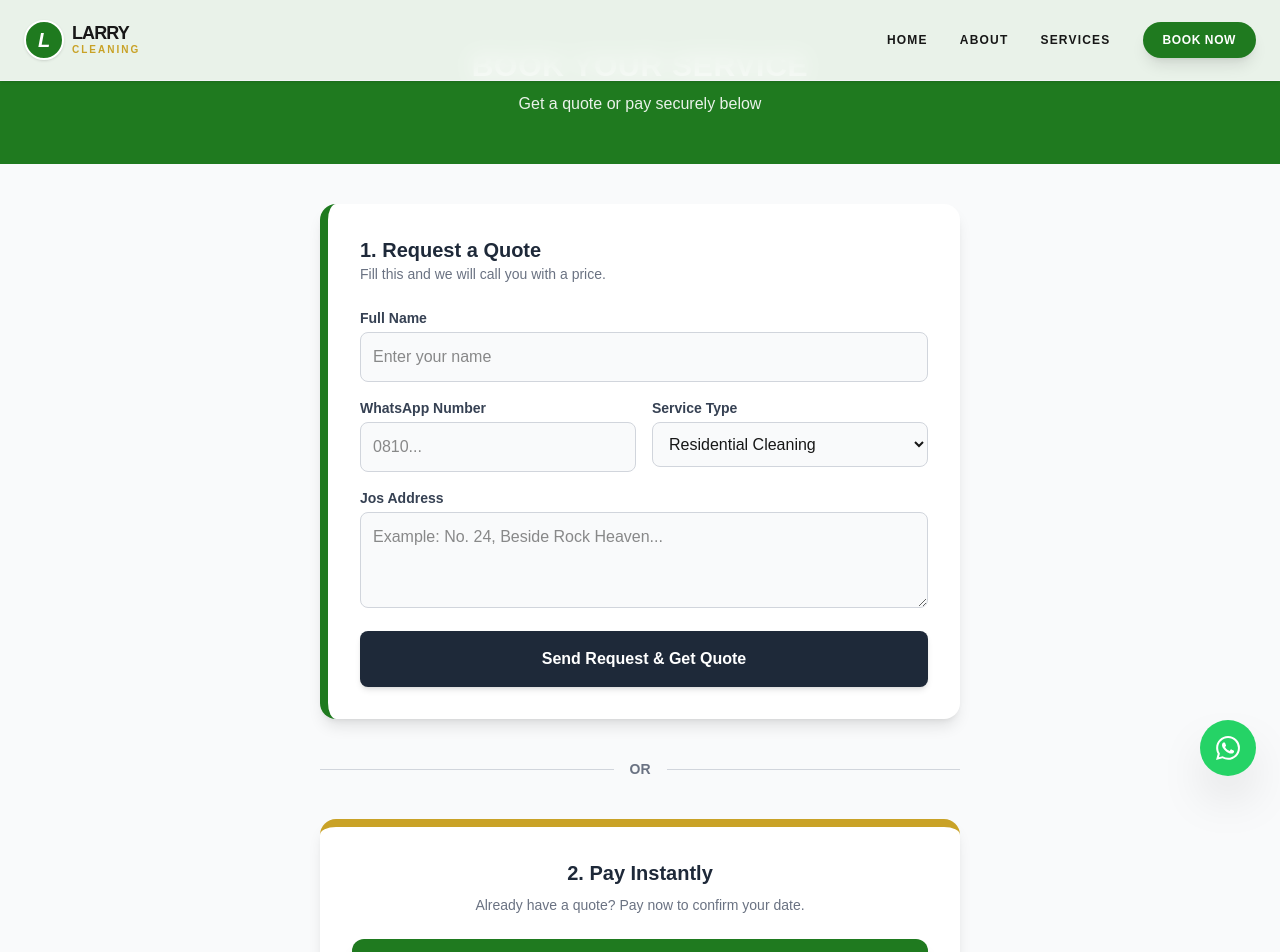
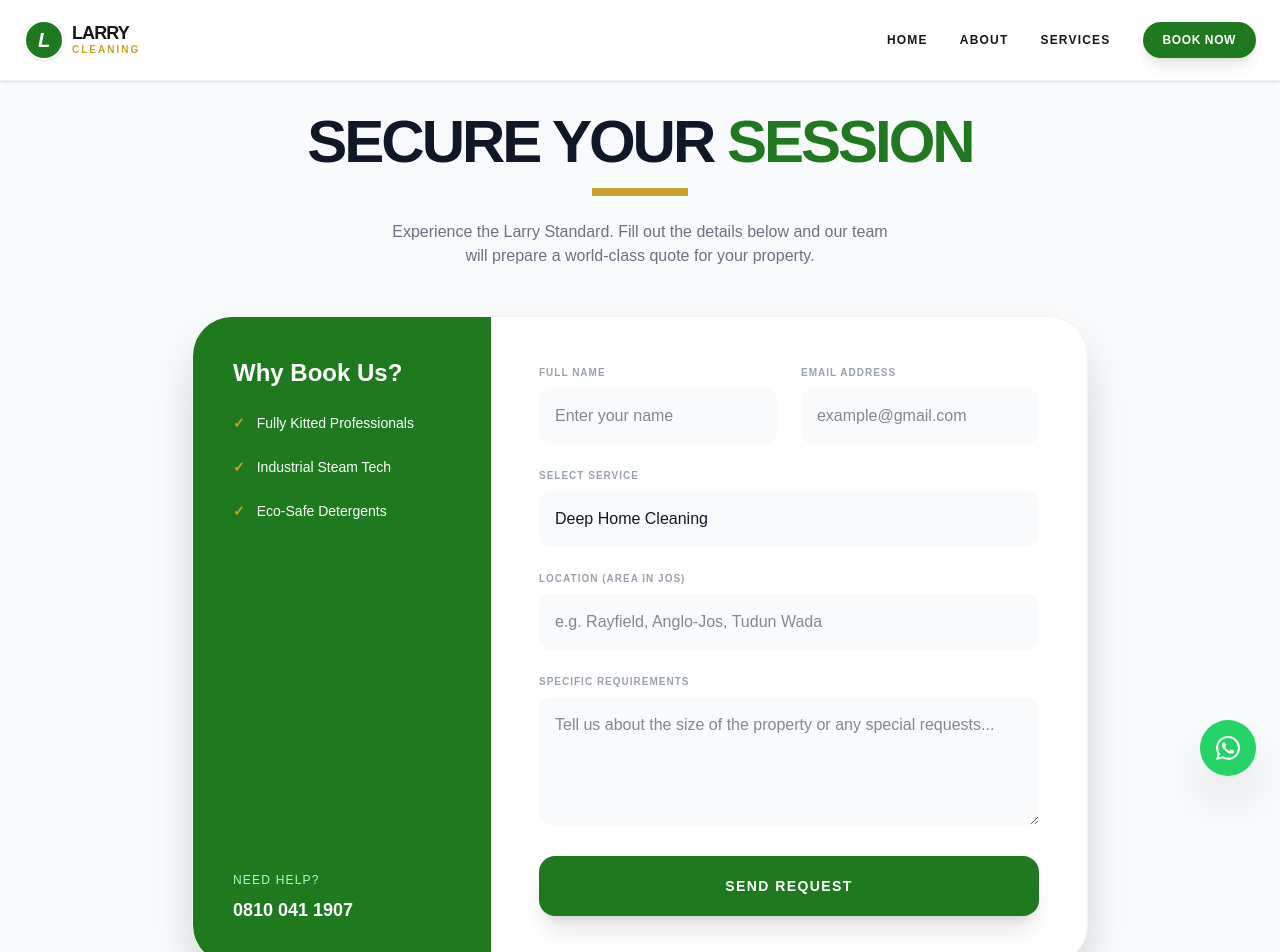
Before and after one commit to assurancenshukwi1994-cloud/assurance, a Next.js app: page /booking in a window 1280 px wide. Shown: the top 952 px of the page. Built offline with nearby package versions, Linux system fonts and the light colour scheme.

Commit message:
luxury booking design update

```diff
--- a/app/booking/page.tsx
+++ b/app/booking/page.tsx
@@ -1,76 +1,128 @@
 'use client';
+import React from 'react';
 
 export default function BookingPage() {
   return (
-    <main className="min-h-screen bg-gray-50 pb-20">
-      {/* HEADER */}
-      <section className="bg-[#1f7a1f] text-white py-12 px-6 text-center">
-        <h1 className="text-3xl font-bold uppercase tracking-wide">Book Your Service</h1>
-        <p className="mt-2 opacity-90">Get a quote or pay securely below</p>
-      </section>
+    <main className="min-h-screen bg-gray-50 pt-28 pb-20 px-4 sm:px-6">
+      <div className="max-w-4xl mx-auto">
 
-      <div className="max-w-2xl mx-auto mt-10 px-4 space-y-10">
+        {/* HEADER SECTION */}
+        <div className="text-center mb-12">
+          <h1 className="text-4xl md:text-6xl font-black text-gray-900 tracking-tighter uppercase mb-4">
+            Secure Your <span className="text-[#1f7a1f]">Session</span>
+          </h1>
+          <div className="w-24 h-2 bg-[#c9a227] mx-auto mb-6"></div>
+          <p className="text-gray-500 font-medium max-w-lg mx-auto">
+            Experience the Larry Standard. Fill out the details below and our team will prepare a world-class quote for your property.
+          </p>
+        </div>
 
-        {/* OPTION 1: THE CONTACT FORM (FOR QUOTES) */}
-        <section className="bg-white p-8 rounded-2xl shadow-lg border-l-8 border-[#1f7a1f]">
-          <div className="mb-6">
-            <h2 className="text-xl font-bold text-gray-800">1. Request a Quote</h2>
-            <p className="text-sm text-gray-500">Fill this and we will call you with a price.</p>
+        {/* BOOKING CARD */}
+        <div className="bg-white rounded-[2.5rem] shadow-2xl overflow-hidden border border-gray-100 flex flex-col md:flex-row">
+
+          {/* LEFT SIDE: INFO PANEL */}
+          <div className="bg-[#1f7a1f] md:w-1/3 p-10 text-white flex flex-col justify-between">
+            <div>
+              <h3 className="text-2xl font-bold mb-6">Why Book Us?</h3>
+              <ul className="space-y-6 text-sm font-light">
+                <li className="flex gap-3">
+                  <span className="text-[#c9a227] font-bold">✓</span>
+                  Fully Kitted Professionals
+                </li>
+                <li className="flex gap-3">
+                  <span className="text-[#c9a227] font-bold">✓</span>
+                  Industrial Steam Tech
+                </li>
+                <li className="flex gap-3">
+                  <span className="text-[#c9a227] font-bold">✓</span>
+                  Eco-Safe Detergents
+                </li>
+              </ul>
+            </div>
+
+            <div className="mt-12 md:mt-0">
+              <p className="text-xs text-green-200 uppercase tracking-widest mb-2">Need Help?</p>
+              <p className="font-bold text-lg">0810 041 1907</p>
+            </div>
           </div>
 
-          <form action="https://formspree.io/f/xwvkqnob" method="POST" className="space-y-4">
-            <div>
-              <label className="block text-sm font-bold text-gray-700 mb-1">Full Name</label>
-              <input name="name" type="text" required className="w-full p-3 border border-gray-300 rounded-lg focus:ring-2 focus:ring-[#1f7a1f] outline-none bg-gray-50" placeholder="Enter your name" />
-            </div>
+          {/* RIGHT SIDE: THE FORM */}
+          <div className="md:w-2/3 p-8 md:p-12">
+            <form action="https://formspree.io/f/xvgzlowj" method="POST" className="space-y-6">
 
-            <div className="grid md:grid-cols-2 gap-4">
+              {/* Name & Email Group */}
+              <div className="grid grid-cols-1 md:grid-cols-2 gap-6">
+                <div>
+                  <label className="block text-[10px] font-black uppercase tracking-widest text-gray-400 mb-2">Full Name</label>
+                  <input
+                    type="text" name="name" required
+                    placeholder="Enter your name"
+                    className="w-full bg-gray-50 border-none rounded-xl p-4 focus:ring-2 focus:ring-[#1f7a1f] transition-all outline-none text-gray-900"
+                  />
+                </div>
+                <div>
+                  <label className="block text-[10px] font-black uppercase tracking-widest text-gray-400 mb-2">Email Address</label>
+                  <input
+                    type="email" name="email" required
+                    placeholder="example@gmail.com"
+                    className="w-full bg-gray-50 border-none rounded-xl p-4 focus:ring-2 focus:ring-[#1f7a1f] transition-all outline-none text-gray-900"
+                  />
+                </div>
+              </div>
+
+              {/* Service Selection */}
               <div>
-                <label className="block text-sm font-bold text-gray-700 mb-1">WhatsApp Number</label>
-                <input name="phone" type="tel" required className="w-full p-3 border border-gray-300 rounded-lg focus:ring-2 focus:ring-[#1f7a1f] outline-none bg-gray-50" placeholder="0810..." />
-              </div>
-              <div>
-                <label className="block text-sm font-bold text-gray-700 mb-1">Service Type</label>
-                <select name="service" className="w-full p-3 border border-gray-300 rounded-lg outline-none bg-gray-50">
-                  <option>Residential Cleaning</option>
-                  <option>Office Cleaning</option>
-                  <option>Post-Construction</option>
-                  <option>Fumigation</option>
+                <label className="block text-[10px] font-black uppercase tracking-widest text-gray-400 mb-2">Select Service</label>
+                <select
+                  name="service" required
+                  className="w-full bg-gray-50 border-none rounded-xl p-4 focus:ring-2 focus:ring-[#1f7a1f] transition-all outline-none text-gray-900 appearance-none"
+                >
+                  <option>Deep Home Cleaning</option>
+                  <option>Office Sanitization</option>
+                  <option>Landscaping & Lawns</option>
+                  <option>Gutter & Drainage</option>
+                  <option>Post-Construction Cleanup</option>
                 </select>
               </div>
-            </div>
 
-            <div>
-              <label className="block text-sm font-bold text-gray-700 mb-1">Jos Address</label>
-              <textarea name="address" required className="w-full p-3 border border-gray-300 rounded-lg h-24 outline-none bg-gray-50" placeholder="Example: No. 24, Beside Rock Heaven..."></textarea>
-            </div>
+              {/* Location in Jos */}
+              <div>
+                <label className="block text-[10px] font-black uppercase tracking-widest text-gray-400 mb-2">Location (Area in Jos)</label>
+                <input
+                  type="text" name="location" required
+                  placeholder="e.g. Rayfield, Anglo-Jos, Tudun Wada"
+                  className="w-full bg-gray-50 border-none rounded-xl p-4 focus:ring-2 focus:ring-[#1f7a1f] transition-all outline-none text-gray-900"
+                />
+              </div>
 
-            <button type="submit" className="w-full bg-gray-800 text-white py-4 rounded-lg font-bold hover:bg-black transition shadow-md">
-              Send Request & Get Quote
-            </button>
-          </form>
-        </section>
+              {/* Additional Message */}
+              <div>
+                <label className="block text-[10px] font-black uppercase tracking-widest text-gray-400 mb-2">Specific Requirements</label>
+                <textarea
+                  name="message" rows={4}
+                  placeholder="Tell us about the size of the property or any special requests..."
+                  className="w-full bg-gray-50 border-none rounded-xl p-4 focus:ring-2 focus:ring-[#1f7a1f] transition-all outline-none text-gray-900"
+                ></textarea>
+              </div>
 
-        {/* OR DIVIDER */}
-        <div className="relative">
-          <div className="absolute inset-0 flex items-center"><div className="w-full border-t border-gray-300"></div></div>
-          <div className="relative flex justify-center text-sm font-bold uppercase"><span className="px-4 bg-gray-50 text-gray-500">OR</span></div>
+              {/* Submit Button */}
+              <button
+                type="submit"
+                className="w-full bg-[#1f7a1f] hover:bg-black text-white font-black py-5 rounded-2xl transition-all transform hover:-translate-y-1 active:scale-95 shadow-xl uppercase tracking-widest text-sm"
+              >
+                Send Request
+              </button>
+            </form>
+          </div>
+
         </div>
 
-        {/* OPTION 2: THE INSTANT PAYMENT */}
-        <section className="bg-white p-8 rounded-2xl shadow-lg border-t-8 border-[#c9a227] text-center">
-          <h2 className="text-xl font-bold text-gray-800 mb-2">2. Pay Instantly</h2>
-          <p className="text-sm text-gray-500 mb-6">Already have a quote? Pay now to confirm your date.</p>
-
-          <a
-            href="https://paystack.shop/pay/qcg196ti0k"
-            target="_blank"
-            className="w-full bg-[#1f7a1f] text-white py-5 rounded-xl font-bold text-center block text-xl hover:bg-green-800 transition shadow-lg transform hover:scale-[1.01]"
-          >
-            💳 Proceed to Paystack
-          </a>
-        </section>
-
+        {/* TRUST BADGES */}
+        <div className="mt-12 flex flex-wrap justify-center gap-8 opacity-40">
+           <p className="text-[10px] font-bold uppercase tracking-widest italic">✓ Secure Booking</p>
+           <p className="text-[10px] font-bold uppercase tracking-widest italic">✓ Guaranteed Response</p>
+           <p className="text-[10px] font-bold uppercase tracking-widest italic">✓ Professional Staff</p>
+        </div>
       </div>
     </main>
   );
```
